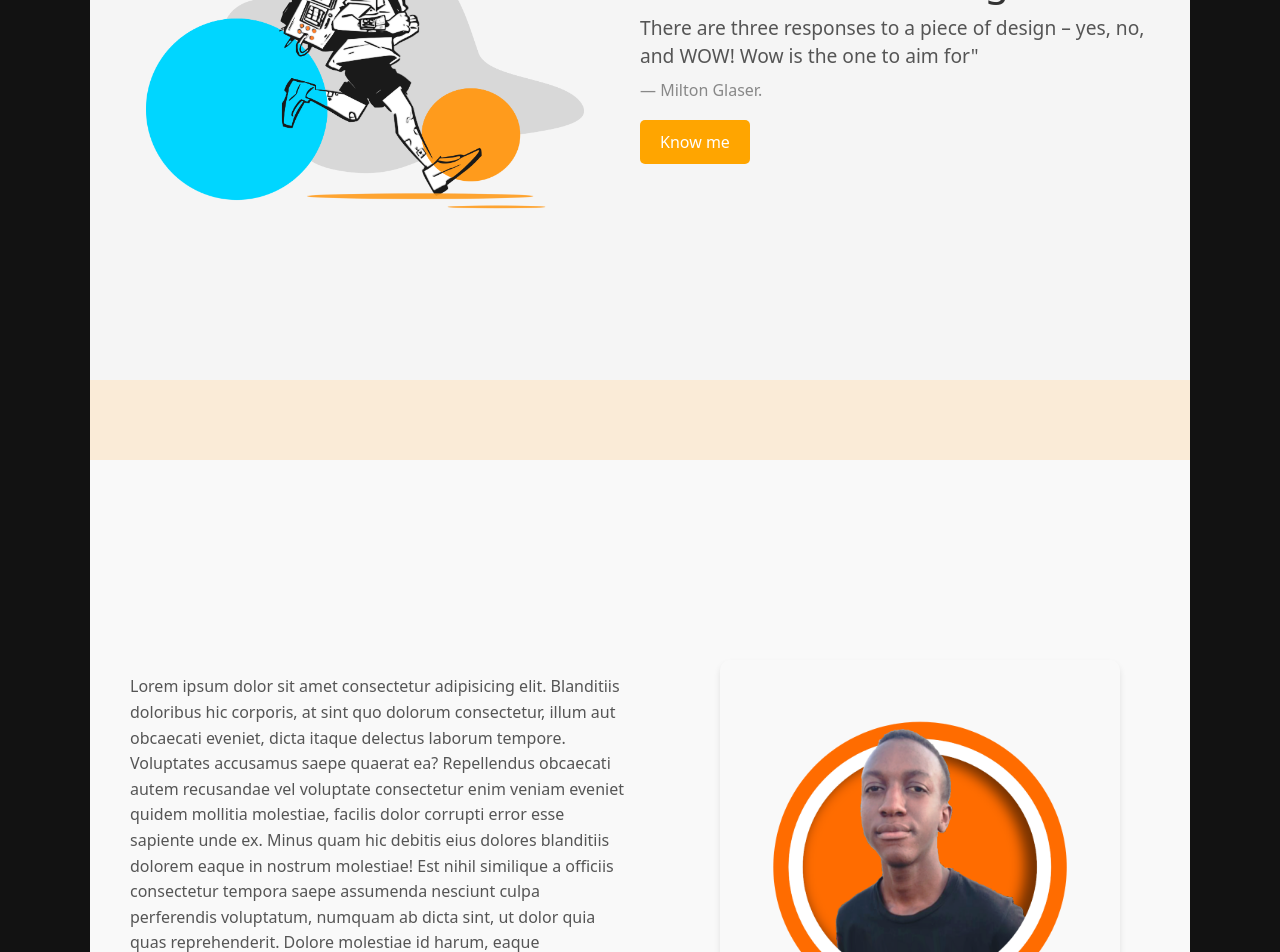
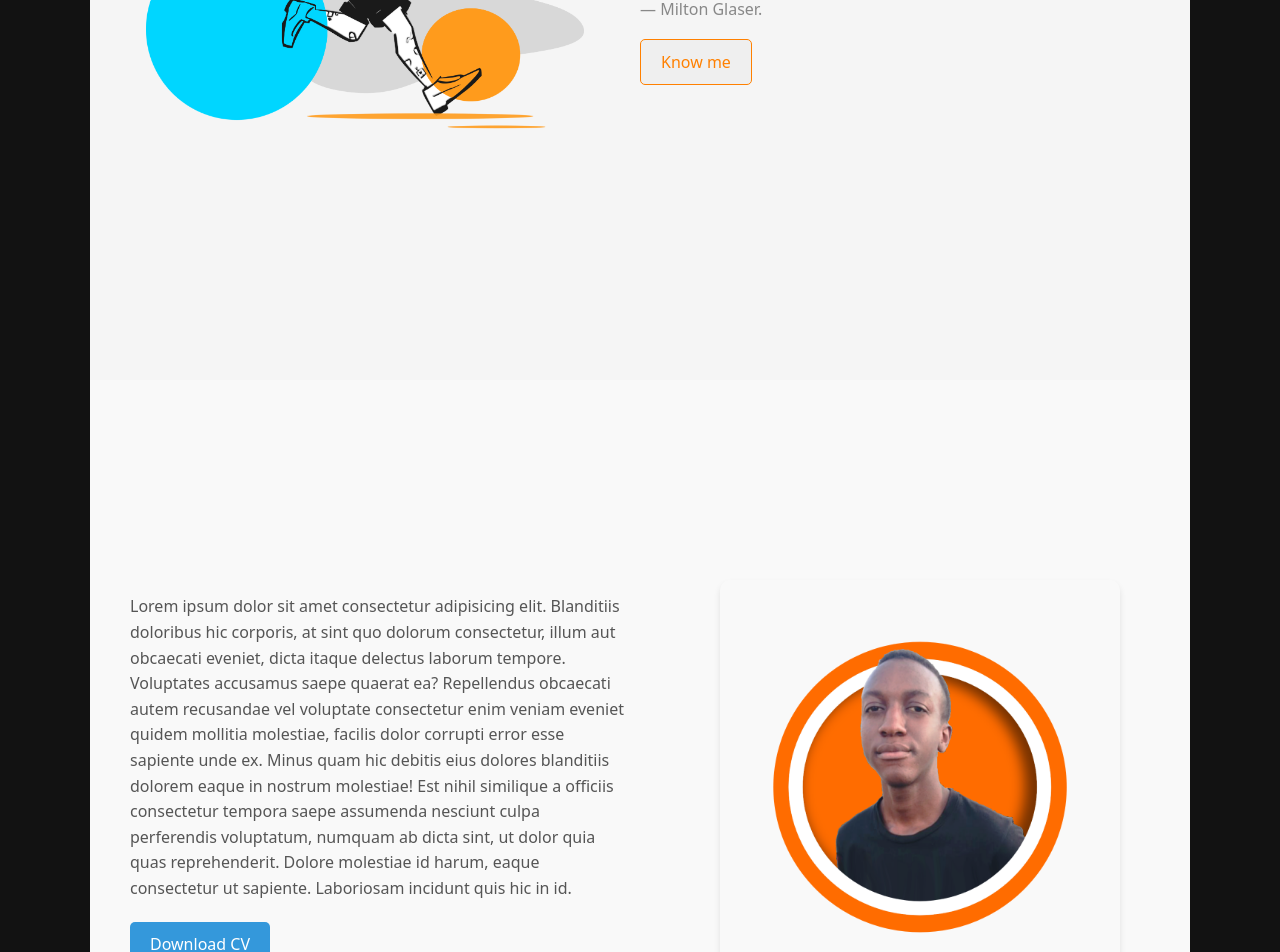
Before and after one commit to Codedecblackmoon/My_Portfolio, a React (Vite) app: page / in a window 1280 px wide. Shown: the part 440-1392 px from the top of the page. Built offline with nearby package versions, Linux system fonts and the light colour scheme.

Commit message:
about page

```diff
--- a/src/App.css
+++ b/src/App.css
@@ -88,7 +88,7 @@ div{
   }
 
   .home_page h3 style {
-    color: orange;
+    color: rgb(255, 128, 0);
   }
 
   .home_page h4 {
@@ -99,9 +99,10 @@ div{
 
   .home_page button {
     padding: 10px 20px;
-    background-color: orange;
-    color: white;
-    border: none;
+    /* background-color: rgb(255, 128, 0); */
+    border: 1px solid rgb(255, 128, 0);
+    color: rgb(255, 128, 0);
+    /* border: none; */
     border-radius: 5px;
     cursor: pointer;
     font-size: 1rem;
@@ -183,9 +184,9 @@ div{
 }
 
   /* Add padding to the top of your content so it isn't hidden behind the navbar */
-#_1, #_2, #_3, #_4, #_5 {
-    padding-top: 80px; /* Adjust based on navbar height */
-}
+/* #_1, #_2, #_3, #_4, #_5 {
+    padding-top: 80px;
+} */
 
   /* Footer Styling */
 footer {
--- a/src/components/About.tsx
+++ b/src/components/About.tsx
@@ -7,7 +7,7 @@ function About() {
 
             <section>
                 <p>Lorem ipsum dolor sit amet consectetur adipisicing elit. Blanditiis doloribus hic corporis, at sint quo dolorum consectetur, illum aut obcaecati eveniet, dicta itaque delectus laborum tempore. Voluptates accusamus saepe quaerat ea? Repellendus obcaecati autem recusandae vel voluptate consectetur enim veniam eveniet quidem mollitia molestiae, facilis dolor corrupti error esse sapiente unde ex. Minus quam hic debitis eius dolores blanditiis dolorem eaque in nostrum molestiae! Est nihil similique a officiis consectetur tempora saepe assumenda nesciunt culpa perferendis voluptatum, numquam ab dicta sint, ut dolor quia quas reprehenderit. Dolore molestiae id harum, eaque consectetur ut sapiente. Laboriosam incidunt quis hic in id.</p>
-                <button>CV</button>
+                <button>Download CV</button>
             </section>
 
             <div>
```
Lines whose indentation alone changed are shown as unchanged.
